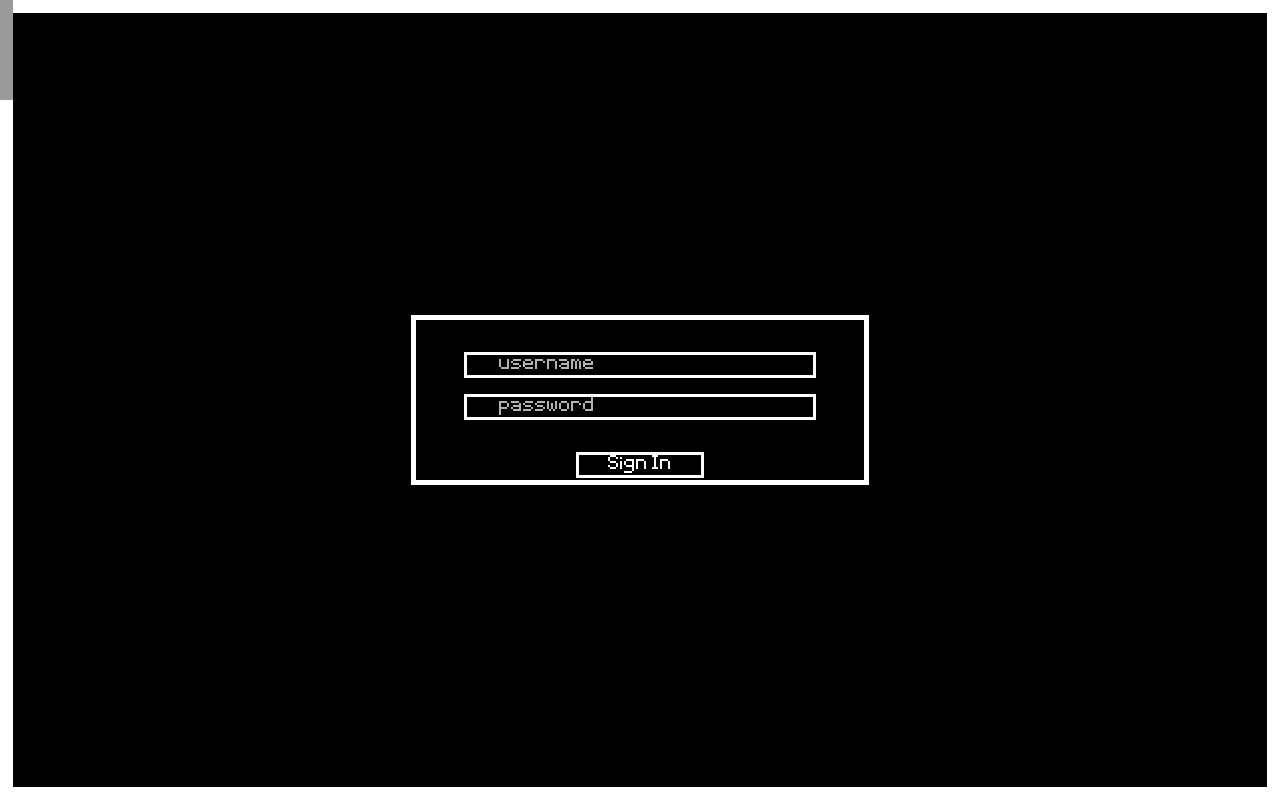
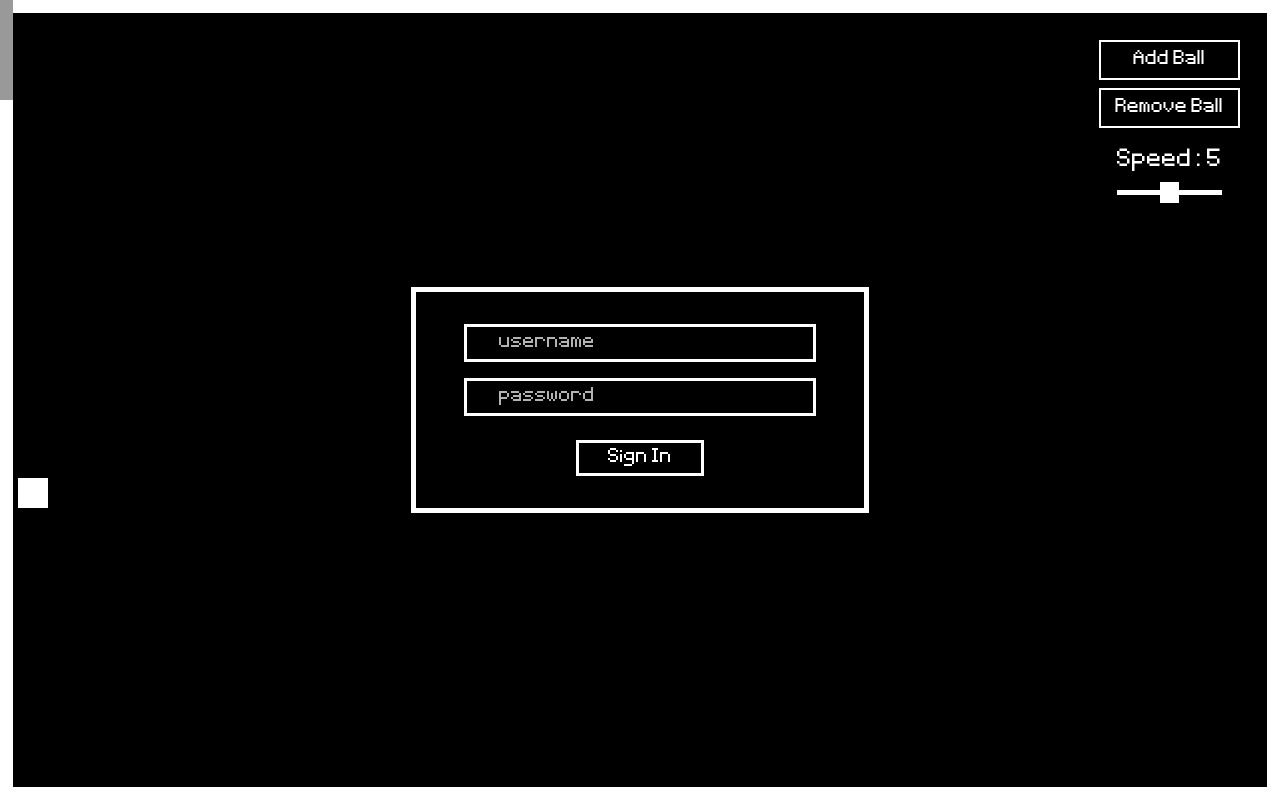
Before and after one commit to achatela/ft_transcendence, a React (Create React App) app in the folder src/front/: page /sign_in in a window 1280 px wide. Built offline with nearby package versions, Linux system fonts and the light colour scheme; a web font is replaced by a local one.

Commit message:
bouncing ball on sign up and sign in page

```diff
--- a/src/front/src/Components/HomePage.tsx
+++ b/src/front/src/Components/HomePage.tsx
@@ -26,9 +26,6 @@ const loginNot = () => {
 }
 
 export default function HomePage(props: any) {
-  const signupButtonRef = useRef(null);
-  const signinButtonRef = useRef(null);
-  const signin42ButtonRef = useRef(null);
   const [speed, setSpeed] = useState(1);
   const [balls, setBalls] = useState([{ x: 900, y: 100 }]);
   const [showErrorUser, setShowErrorUser] = useState(false);
@@ -114,7 +111,7 @@ export default function HomePage(props: any) {
         }
       </button>
       {balls.map((ball, index) => (
-        <BouncingBall key={index} signupButton={signupButtonRef} signinButton={signinButtonRef} signin42Button={signin42ButtonRef} speed={speed} />
+        <BouncingBall key={index} speed={speed} queryType={1}/>
       ))}
       <AddBallButton onAddBall={addBall} />
       <RemoveBallButton onRemoveBall={removeBall} />
--- a/src/front/src/Components/SignIn.tsx
+++ b/src/front/src/Components/SignIn.tsx
@@ -1,5 +1,9 @@
 import React, { Component } from 'react';
 import './css/SignIn.css';
+import BouncingBall from './BouncingBall';
+import SpeedSlider from './SpeedSlider';
+import AddBallButton from './AddBallButton';
+import RemoveBallButton from './RemoveBallButton';
 import axios from 'axios';
 var bcrypt = require('bcryptjs');
 
@@ -7,12 +11,19 @@ interface IProps {
 }
 
 interface IState {
+    speed: number;
+    balls: { x: number, y: number }[];
 }
 
 export default class SignIn extends Component<IProps, IState> {
     constructor(props: IProps) {
         super(props);
-        this.state = {}
+        this.state = {
+            speed: 1,
+            balls: [{ x: 900, y: 100 }],
+        }
+        this.addBall = this.addBall.bind(this);
+        this.removeBall = this.removeBall.bind(this);
     }
 
     async redirectSignIn(): Promise<void> {
@@ -33,13 +44,40 @@ export default class SignIn extends Component<IProps, IState> {
         return;
     }
 
+    addBall() {
+        this.setState((prevState) => ({
+            balls: [
+                ...prevState.balls,
+                { x: Math.random() * window.innerWidth, y: Math.random() * window.innerHeight },
+            ],
+        }));
+    }
+
+    removeBall() {
+        this.setState((prevState) => {
+            if (prevState.balls.length > 0) {
+                return { balls: prevState.balls.slice(0, -1) };
+            } else {
+                return { balls: prevState.balls };
+            }
+        });
+    }
+
     render() {
         return (
-         <div className='signin-div'>
-            <input type="text" placeholder='username' className='signin-username-input'/>
-            <input type="password" placeholder='password' className='signin-password-input'/>
-            <button className='signin-signin-button' onClick={this.redirectSignIn}>Sign In</button>
-         </div>
+        <>
+            <SpeedSlider onSpeedChange={() => {this.setState({speed: this.state.speed})}} />
+            <div className='signin-div'>
+                <input type="text" placeholder='username' className='signin-username-input'/>
+                <input type="password" placeholder='password' className='signin-password-input'/>
+                <button className='signin-signin-button' onClick={this.redirectSignIn}>Sign In</button>
+            </div>
+            {this.state.balls.map((ball, index) => (
+            <BouncingBall key={index} speed={this.state.speed} queryType={3} />
+            ))}
+            <AddBallButton onAddBall={this.addBall} />
+            <RemoveBallButton onRemoveBall={this.removeBall} />
+        </>
         )
     }
 }
--- a/src/front/src/Components/SignUp.tsx
+++ b/src/front/src/Components/SignUp.tsx
@@ -1,5 +1,7 @@
 import React, { Component } from 'react';
 import './css/SignUp.css';
+import BouncingBall from './BouncingBall';
+import SpeedSlider from './SpeedSlider';
 import axios from 'axios';
 var bcrypt = require('bcryptjs');
 
@@ -7,12 +9,19 @@ interface IProps {
 }
 
 interface IState {
+    speed: number;
+    balls: { x: number, y: number }[];
 }
 
 export default class SignUp extends Component<IProps, IState> {
     constructor(props: IProps) {
         super(props);
-        this.state = {}
+        this.state = {
+            speed: 1,
+            balls: [{ x: 900, y: 100 }],
+        }
+        this.addBall = this.addBall.bind(this);
+        this.removeBall = this.removeBall.bind(this);
     }
 
     async redirectSignUp(): Promise<void> {
@@ -33,13 +42,44 @@ export default class SignUp extends Component<IProps, IState> {
         return;
     }
 
+    addBall() {
+        this.setState((prevState) => ({
+            balls: [
+                ...prevState.balls,
+                { x: Math.random() * window.innerWidth, y: Math.random() * window.innerHeight },
+            ],
+        }));
+    }
+
+    removeBall() {
+        this.setState((prevState) => {
+            if (prevState.balls.length > 0) {
+                return { balls: prevState.balls.slice(0, -1) };
+            } else {
+                return { balls: prevState.balls };
+            }
+        });
+    }
+
     render() {
         return (
-         <div className='signup-div'>
-            <input type="text" placeholder='username' className='username-input'/>
-            <input type="password" placeholder='password' className='password-input'/>
-            <button className='signup-signup-button' onClick={this.redirectSignUp}>Sign Up</button>
-         </div>
+            <>
+                <SpeedSlider onSpeedChange={() => {this.setState({speed: this.state.speed})}} />
+                <div className='signup-div'>
+                <input type="text" placeholder='username' className='username-input'/>
+                <input type="password" placeholder='password' className='password-input'/>
+                <button className='signup-signup-button' onClick={this.redirectSignUp}>Sign Up</button>
+                </div>
+                {this.state.balls.map((ball, index) => (
+                <BouncingBall key={index} speed={this.state.speed} queryType={2} />
+                ))}
+                <button className="addBallButton" type="button" onClick={this.addBall}>
+                    Add Ball
+                </button>
+                <button className="removeBallButton" type="button" onClick={this.removeBall}>
+                    Remove Ball
+                </button>
+            </>
         )
     }
 }
--- a/src/front/src/Components/css/SignIn.css
+++ b/src/front/src/Components/css/SignIn.css
@@ -6,7 +6,7 @@
     position: absolute;
     border: white 5px solid;
     width: 35vw;
-    height: 20vh;
+    height: 27vh;
     top: 50%;
     left: 50%;
     transform: translate(-50%, -50%);
@@ -51,7 +51,7 @@
     height: 50%;
     margin-left: 10rem;
     margin-right: 10rem;
-    margin-top: 2rem;
+    margin-top: 1.5rem;
     margin-bottom: 2rem;
     border: white 3px solid;
     background-color: black;
```
Also changed, not shown: src/front/src/Components/BouncingBall.tsx (+25 -34 lines).
